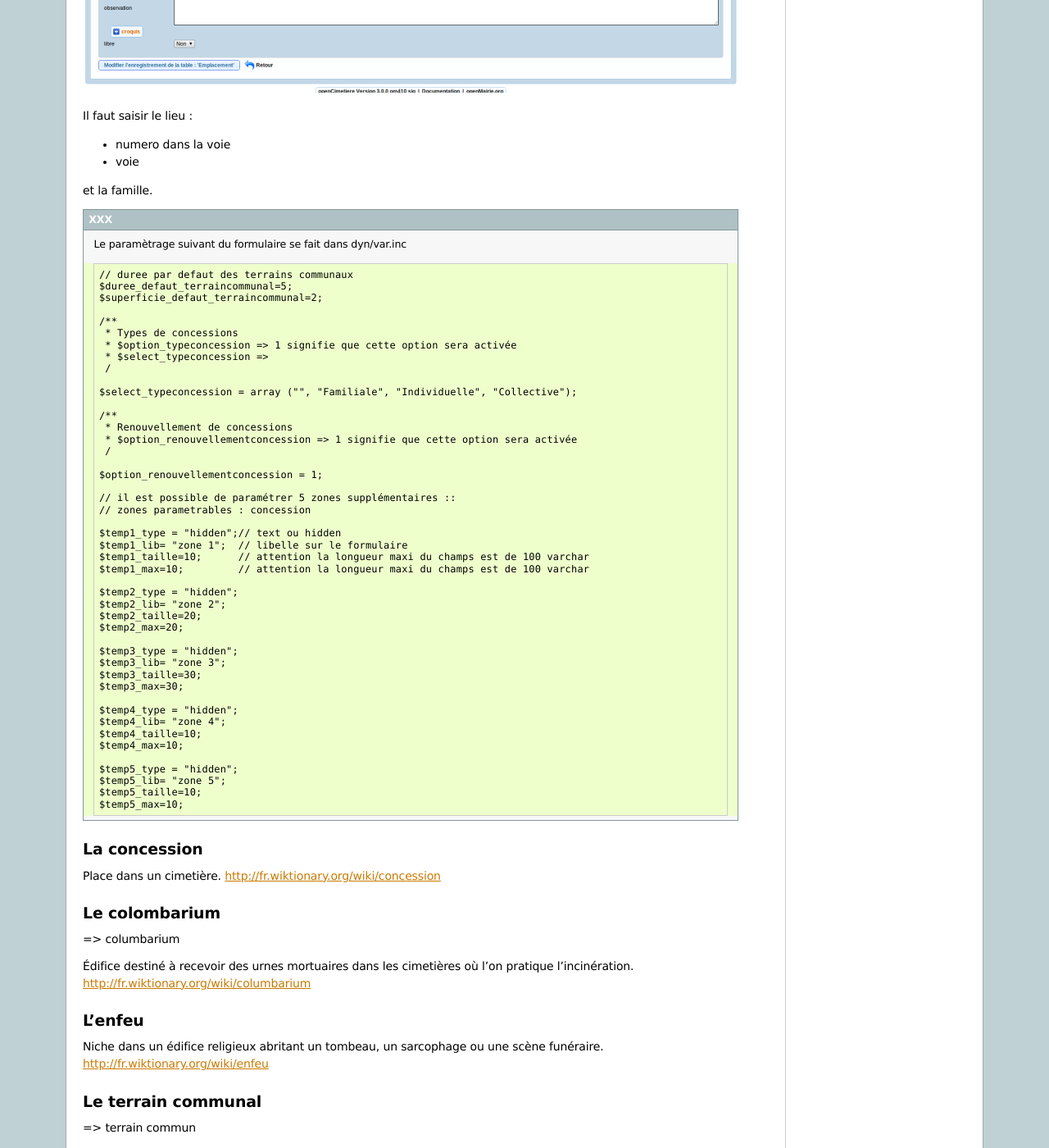
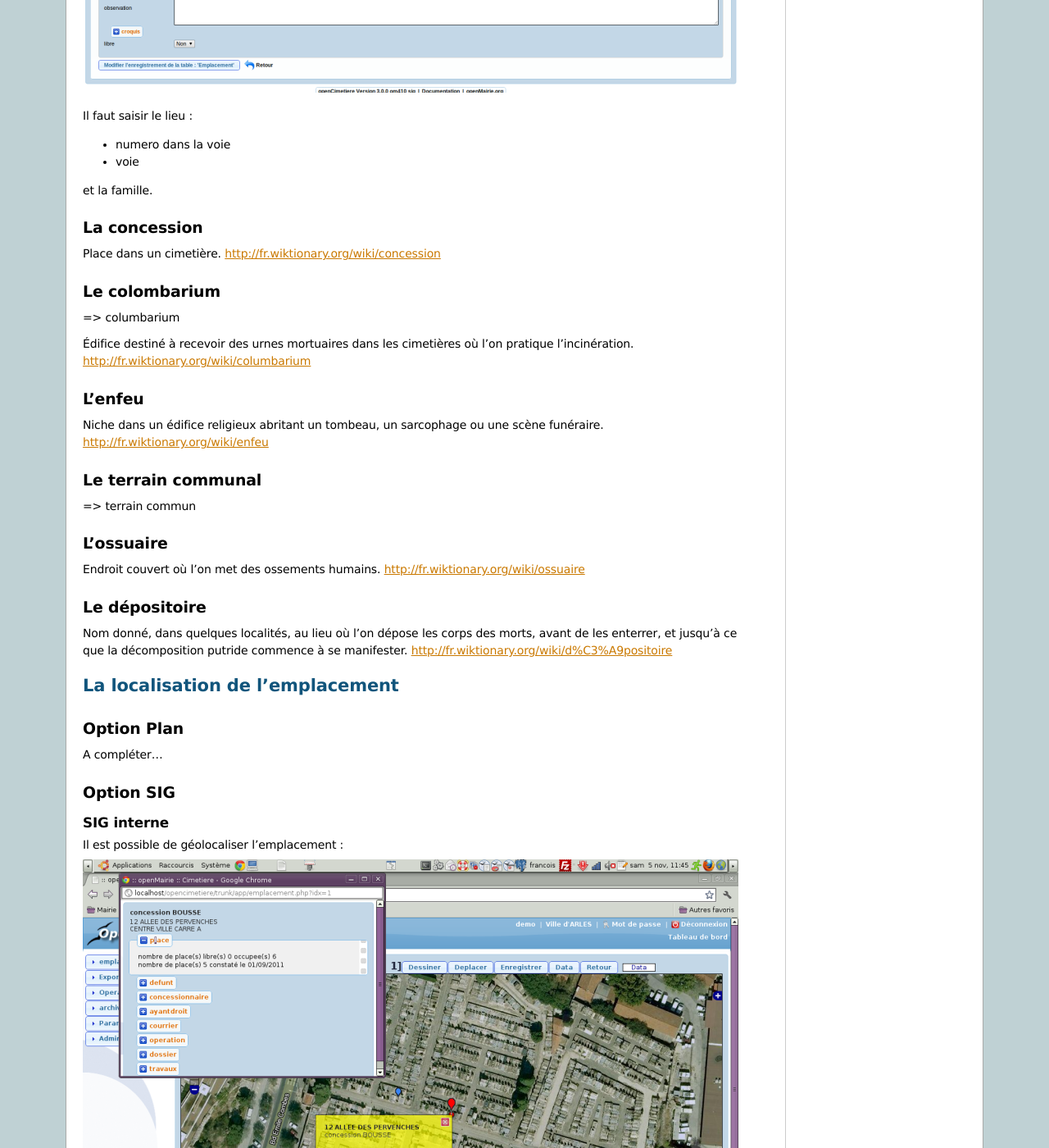
Before and after one commit to KevinFoisnet/opencimetiere-documentation, a Sphinx documentation site: the page built from source/manuel_utilisateur/emplacement.rst, in a window 1280 px wide and 1400 px high, scrolled down 547 px. Shown: the whole window at 82% size. Built offline with Sphinx 7.4.7, drawn with Linux system fonts in a browser that asks for light colours.

```diff
--- a/source/manuel_utilisateur/emplacement.rst
+++ b/source/manuel_utilisateur/emplacement.rst
@@ -19,62 +19,6 @@ Il faut saisir le lieu :
 - voie
 
 et la famille.
-
-.. admonition:: XXX
-
-    Le paramètrage suivant du formulaire se fait dans dyn/var.inc ::
-
-        // duree par defaut des terrains communaux
-        $duree_defaut_terraincommunal=5;
-        $superficie_defaut_terraincommunal=2;
-
-        /**
-         * Types de concessions
-         * $option_typeconcession => 1 signifie que cette option sera activée
-         * $select_typeconcession =>
-         /
-
-        $select_typeconcession = array ("", "Familiale", "Individuelle", "Collective");
-
-        /**
-         * Renouvellement de concessions
-         * $option_renouvellementconcession => 1 signifie que cette option sera activée
-         /
-
-        $option_renouvellementconcession = 1;
-
-        // il est possible de paramétrer 5 zones supplémentaires ::
-        // zones parametrables : concession
-
-        $temp1_type = "hidden";// text ou hidden
-        $temp1_lib= "zone 1";  // libelle sur le formulaire
-        $temp1_taille=10;      // attention la longueur maxi du champs est de 100 varchar
-        $temp1_max=10;         // attention la longueur maxi du champs est de 100 varchar
-
-        $temp2_type = "hidden";
-        $temp2_lib= "zone 2";
-        $temp2_taille=20;
-        $temp2_max=20;
-
-        $temp3_type = "hidden";
-        $temp3_lib= "zone 3";
-        $temp3_taille=30;
-        $temp3_max=30;
-
-        $temp4_type = "hidden";
-        $temp4_lib= "zone 4";
-        $temp4_taille=10;
-        $temp4_max=10;
-
-        $temp5_type = "hidden";
-        $temp5_lib= "zone 5";
-        $temp5_taille=10;
-        $temp5_max=10;
-
-
-
-
-
 
 .. _concession:
 
@@ -112,7 +56,7 @@ Le terrain communal
 
 => terrain commun
 
-...
+
 
 
 .. _ossuaire:
--- a/source/manuel_utilisateur/index.rst
+++ b/source/manuel_utilisateur/index.rst
@@ -7,6 +7,7 @@ Manuel de l'utilisateur
 
 .. toctree::
 
+    tableau_de_bord.rst
     gestion_des_emplacements.rst
     operation.rst
     traitement.rst
--- a/source/manuel_utilisateur/parametres_generaux.rst
+++ b/source/manuel_utilisateur/parametres_generaux.rst
@@ -7,6 +7,7 @@ Paramètres généraux
 Cet élément est accessible via
 :menuselection:`Administration --> Paramètre`.
 
+.. image:: opencimetiere--tableau-parametres.png
 
 .. _option_localisation:
 
--- a/source/manuel_utilisateur/tables_de_reference.rst
+++ b/source/manuel_utilisateur/tables_de_reference.rst
@@ -15,6 +15,10 @@ La date de validité permet de contrôler les éléments qui apparaissent dans l
 listes à choix des formulaires. Si la date de fin de validité est dépassée alors
 cet élément n'est plus sélectionnable comme référence cependant il reste
 sélectionné là où il l'a déjà été.
+
+
+.. image:: opencimetiere--menu-parametrage-divers.png
+
 
 
 .. _entreprise:
```
Also changed, not shown: source/manuel_utilisateur/dossier.rst (+0 -21 lines), source/manuel_utilisateur/tableau_de_bord.rst (added, +8 -0 lines), source/manuel_utilisateur/opencimetiere--menu-parametrage-divers.png (added), source/manuel_utilisateur/opencimetiere--tableau-de-bord.png (added), source/manuel_utilisateur/opencimetiere--tableau-parametres.png (added).
